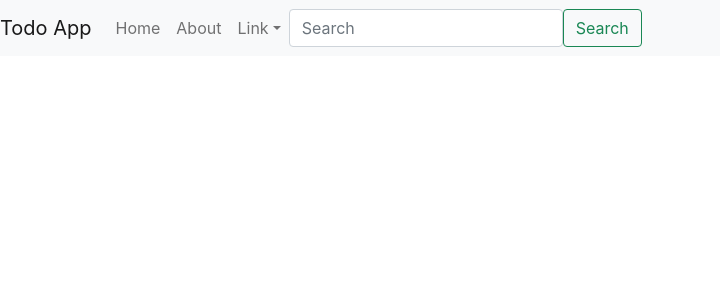
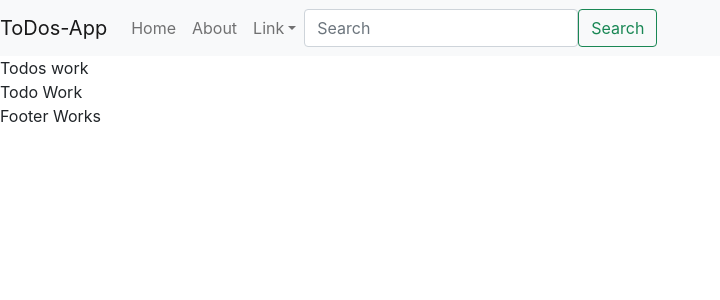
Before and after one commit to rizwanullah313/Todo-react, a React (Create React App) app: page / in a window 1280 px wide. Shown: the top 300 px of the page, without its empty margins (0-720 px from the left). Built offline with nearby package versions, Linux system fonts and the light colour scheme.

Commit message:
Add Footer And Todos file with pass data using props

```diff
--- a/src/App.js
+++ b/src/App.js
@@ -1,10 +1,14 @@
 import React from "react";
+import { Footer } from "./Components/footer";
 import Header from "./Components/Header";
+import { Todos } from "./Components/Todos";
 
 function App() {
   return (
     <div>
-      <Header />
+      <Header title="ToDos-App" Searchbarr={true}/>
+      <Todos/>
+      <Footer/>
     </div>
   );
 }
--- a/src/Components/Header.js
+++ b/src/Components/Header.js
@@ -1,14 +1,14 @@
 import React from 'react';
 import { NavDropdown, Form, FormControl, Button, Nav } from 'react-bootstrap';
 import Navbar from 'react-bootstrap/Navbar';
+import  "./style.css";
 
-
-export default function Header() {
+export default function Header(props) {
 
   return (
     <div>
       <Navbar bg="light" expand="lg">
-  <Navbar.Brand href="#">Todo App</Navbar.Brand>
+  <Navbar.Brand href="#">{props.title}</Navbar.Brand>
   <Navbar.Toggle aria-controls="navbarScroll" />
   <Navbar.Collapse id="navbarScroll">
     <Nav
@@ -25,7 +25,7 @@ export default function Header() {
         <NavDropdown.Item href="#action5">Something else here</NavDropdown.Item>
       </NavDropdown>
     </Nav>
-    <Form className="d-flex">
+    { props.Searchbarr? <Form className="d-flex">
       <FormControl
         type="search"
         placeholder="Search"
@@ -33,7 +33,7 @@ export default function Header() {
         aria-label="Search"
       />
       <Button variant="outline-success">Search</Button>
-    </Form>
+    </Form>: "No Search bar"}
   </Navbar.Collapse>
 </Navbar>
         </div>
--- /dev/null
+++ b/src/Components/Todo.js
@@ -0,0 +1,9 @@
+import React from 'react'
+
+export const Todo = () => {
+    return (
+        <div>
+            Todo Work
+        </div>
+    )
+}
--- /dev/null
+++ b/src/Components/Todos.js
@@ -0,0 +1,11 @@
+import React from 'react'
+import { Todo } from './Todo'
+
+export const Todos = () => {
+    return (
+        <div>
+            Todos work
+            <Todo/>
+        </div>
+    )
+}
--- /dev/null
+++ b/src/Components/footer.js
@@ -0,0 +1,9 @@
+import React from 'react'
+
+export const Footer = () => {
+    return (
+        <div>
+            Footer Works
+        </div>
+    )
+}
```
Also changed, not shown: src/Components/style.css (added).
